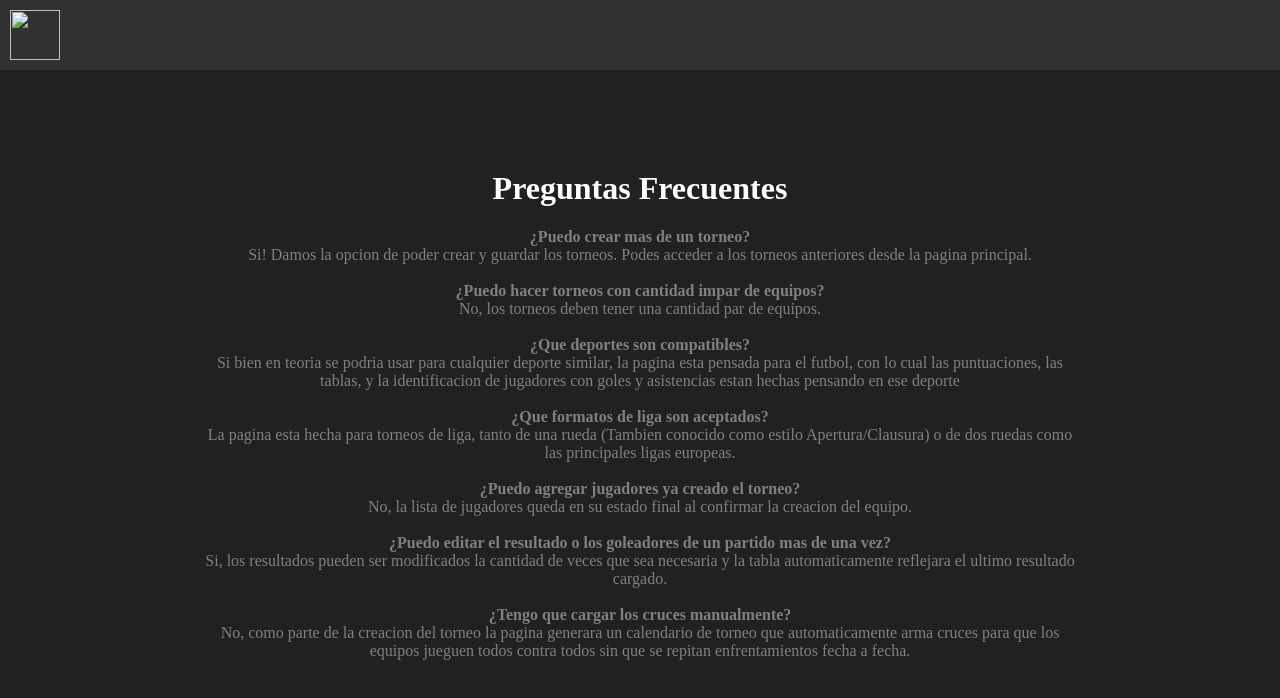
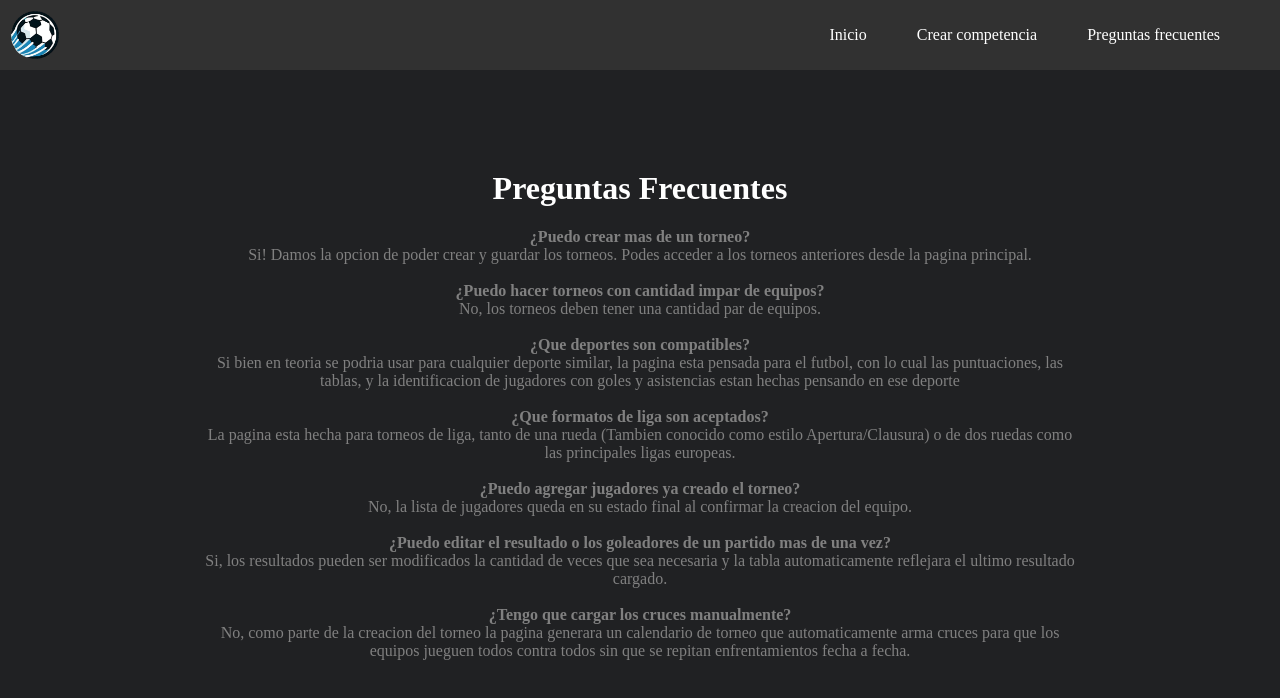
Before and after one commit to EstefaniaDel/tp1-intro, a plain HTML site: page frontend/src/pages/FAQ/index.html in a window 1280 px wide. Drawn offline with Linux system fonts and the light colour scheme.

Commit message:
agregado nav a FAQ

```diff
--- a/frontend/src/pages/FAQ/index.html
+++ b/frontend/src/pages/FAQ/index.html
@@ -10,7 +10,22 @@
   <body>
     <header>
       <div class="header">
-        <img src=".../public/img/logo.png" class="logo" />
+        <img src="../../../public/img/logo.png" class="logo" />
+        <nav>
+          <ul class="redirecciones">
+            <li class="direcciones">
+              <a class="link" href="http://localhost/">Inicio</a>
+            </li>
+            <li class="direcciones">
+              <a class="link" href="http://localhost/src/pages/crear_torneo/"
+                >Crear competencia</a
+              >
+            </li>
+            <li class="direcciones">
+              <a class="link" href="http://localhost/src/pages/FAQ/">Preguntas frecuentes</a>
+            </li>
+          </ul>
+        </nav>
       </div>
     </header>
     <div class="bienvenida">
```
